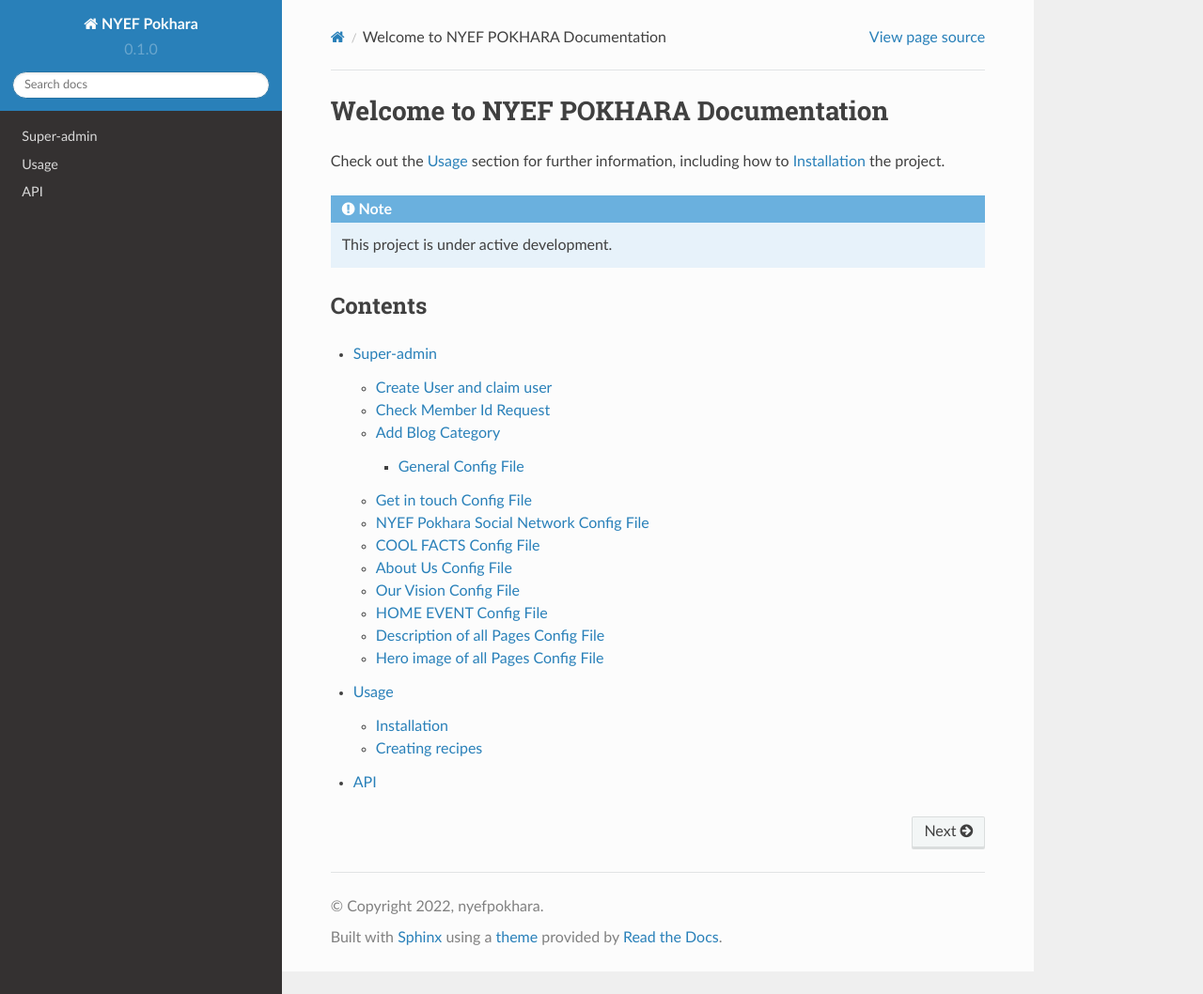
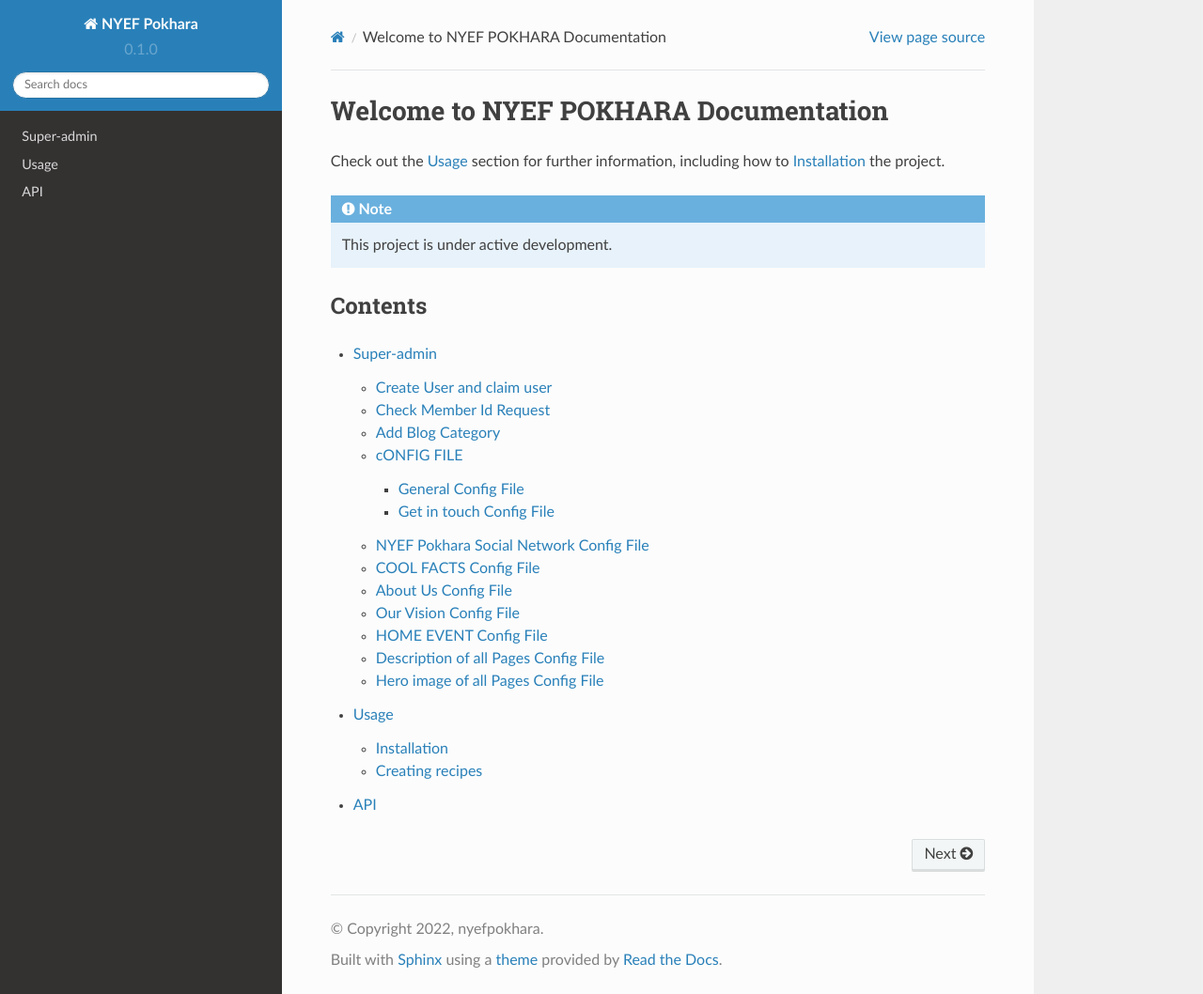
Before and after one commit to Krishesh/nyefpokharadocs, a Sphinx documentation site: the page built from docs/source/index.rst, in a window 1280 px wide and 1058 px high. Shown: the whole window at 94% size. Built offline with Sphinx 7.4.7 and the Read the Docs theme 2.0.0, drawn with Linux system fonts in a browser that asks for light colours.

Commit message:
Update superadmin.rst

```diff
--- a/docs/source/superadmin.rst
+++ b/docs/source/superadmin.rst
@@ -84,6 +84,11 @@
 3. Enter Title and set Visibility and Save it
 
 
+cONFIG FILE
+-----------------
+
+All the config file
+
 
 General Config File
 ^^^^^^^^^^^^^^^^^^^
@@ -108,7 +113,7 @@
 
 
 Get in touch Config File
-------------------------------------
+^^^^^^^^^^^^^^^^^^^^^^^^^^^^^^^^^^^^^^
 
 
 1. go to `config`_
```
